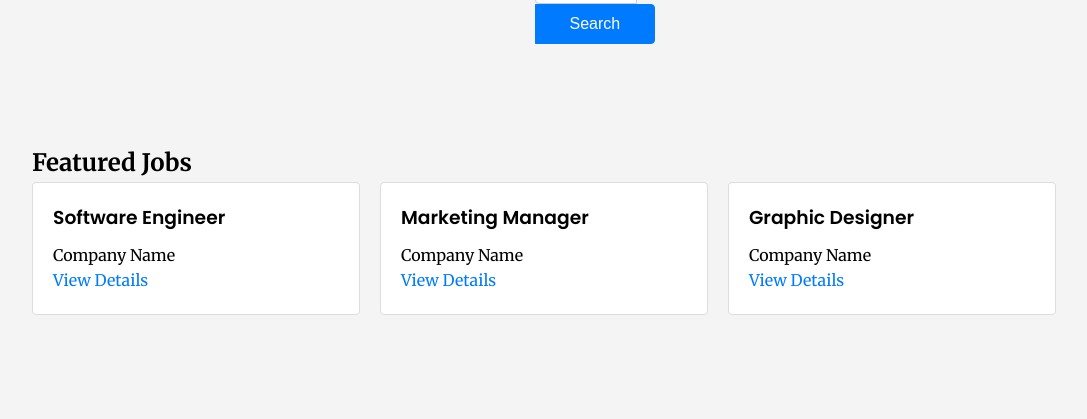
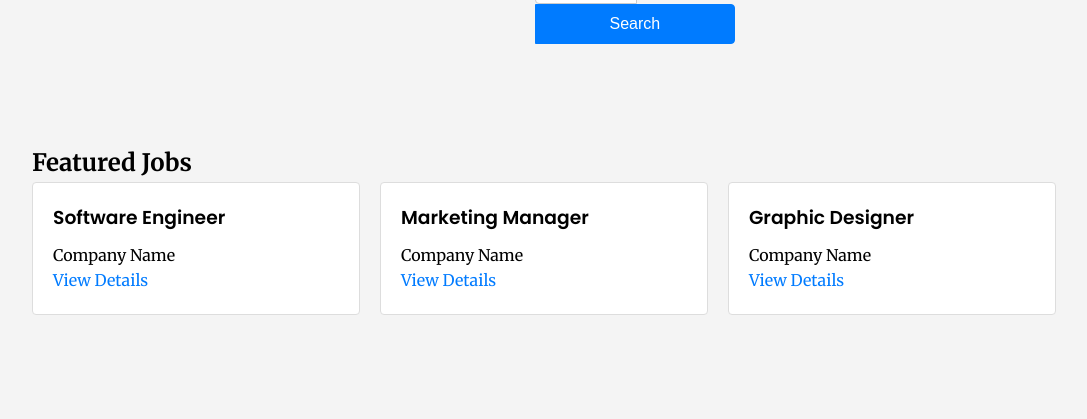
Before and after one commit to slytherenee/RNM, a Django app: template hiresphere/jobs/templates/jobs/hack2.html in a window 1280 px wide. Shown: the part 454-873 px from the top of the page, without its empty margins (96-1183 px from the left). Run offline with Django 5.2, Linux system fonts and the light colour scheme; the template is opened without the code that fills it, so the values that code supplies are empty.

Commit message:
Update hack2.html

```diff
--- a/hiresphere/jobs/templates/jobs/hack2.html
+++ b/hiresphere/jobs/templates/jobs/hack2.html
@@ -110,7 +110,7 @@
         }
 
         .search-box button {
-            width: 120px; /* Adjust width as needed */
+            width: 200px; /* Adjust width as needed */
             padding: 10px;
             border: 1px solid #007bff;
             border-radius: 0 4px 4px 0;
@@ -237,7 +237,7 @@
                 <h2>Find Your Next Career Opportunity</h2>
                 <p>Connect with employers and discover your dream job today.</p>
                 <div class="search-box">
-                    <input type="text" placeholder="Search for jobs, companies, or keywords">
+                    <input type="text" placeholder="Search for jobs, companies or keywords">
                     <button>Search</button>
                 </div>
             </div>
```
